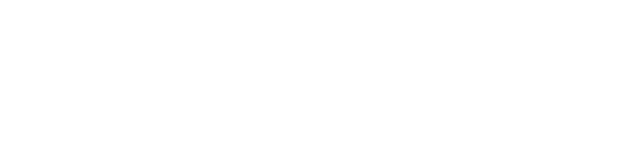
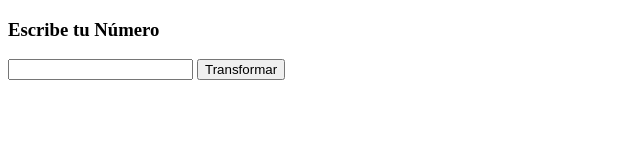
Before and after one commit to mbensan/algoritmos, a plain HTML site: page recursividad.html in a window 1280 px wide. Shown: the whole page, without its empty margins (0-640 px from the left). Drawn offline with Linux system fonts and the light colour scheme.

Commit message:
Se agrega formulario para interactuar con el usuairo}

```diff
--- a/recursividad.html
+++ b/recursividad.html
@@ -7,6 +7,12 @@
   <title>Recursividad</title>
 </head>
 <body>
+  <form id="num">
+    <h3>Escribe tu Número</h3>
+    <input type="number" required>
+    <input type="submit" value="Transformar">
+  </form>
+  <h2 id="resultado"></h2>
   <script src="recursividad.js"></script>
 </body>
 </html>
```
